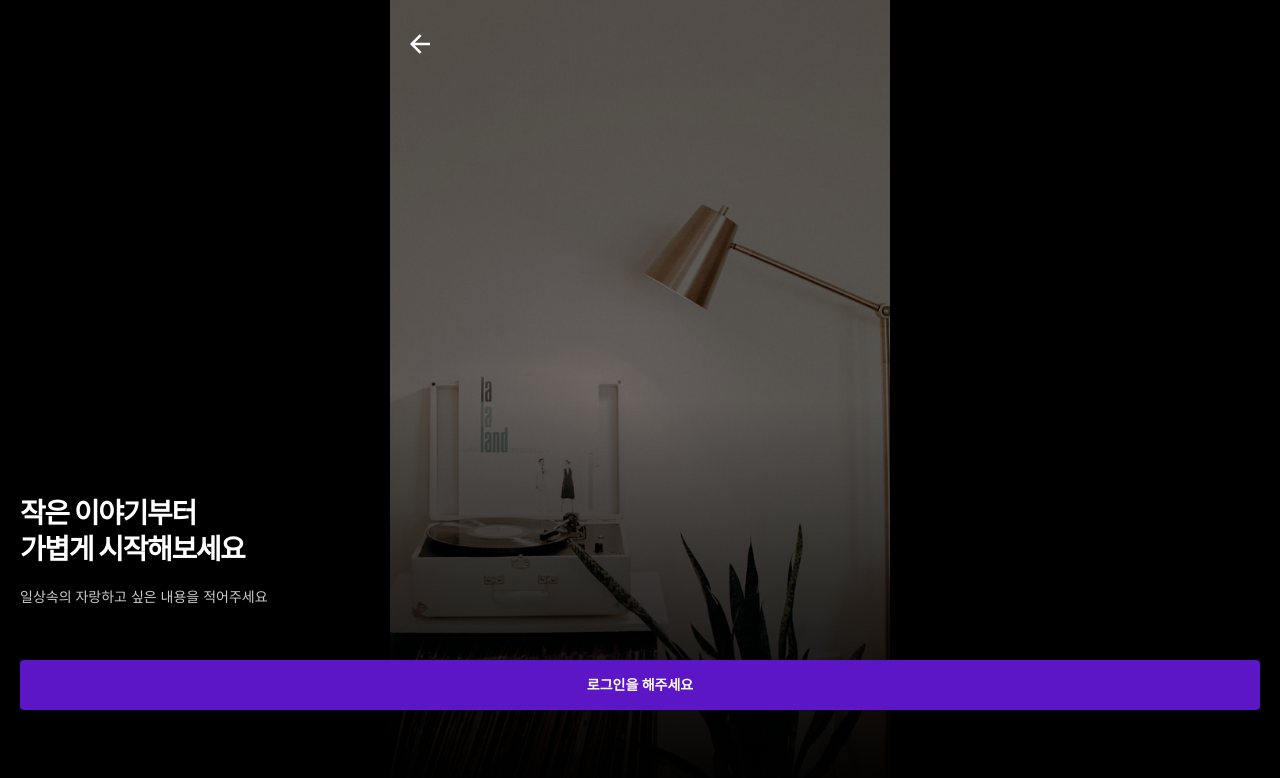
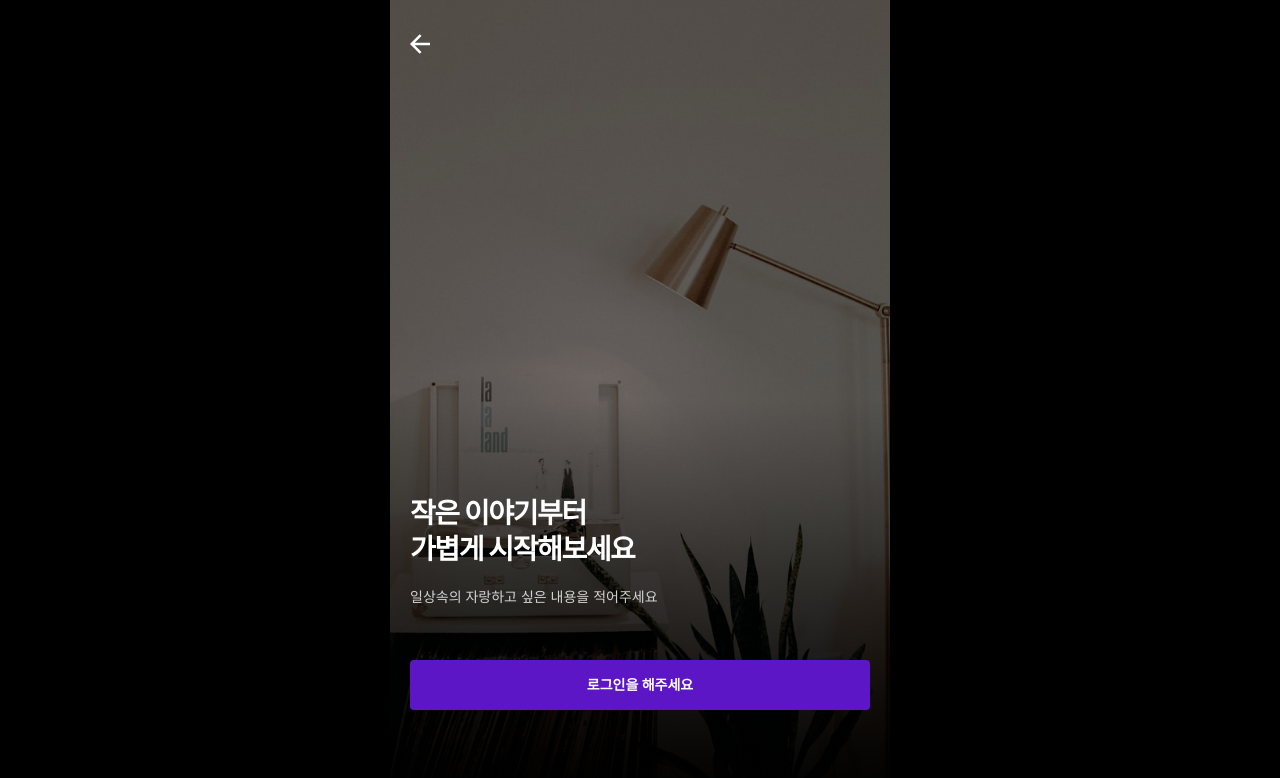
Before and after one commit to cksrlcks/showoff, a React app: page /welcome in a window 1280 px wide. Shown: the top 778 px of the page. Built offline with nearby package versions, Linux system fonts and the light colour scheme; no server answers; the database is empty.

Commit message:
웰컴페이지 css수정

```diff
--- a/src/assets/scss/style.scss
+++ b/src/assets/scss/style.scss
@@ -62,7 +62,13 @@
     }
 }
 .welcome {
+    position: fixed;
+    left: 50%;
+    top: 0;
+    max-width: 50rem;
+    width: 100%;
     height: 100vh;
+    transform: translateX(-50%);
     background: url(../img/login_bg.jpg) no-repeat;
     background-size: cover;
     background-position: center 0;
```
